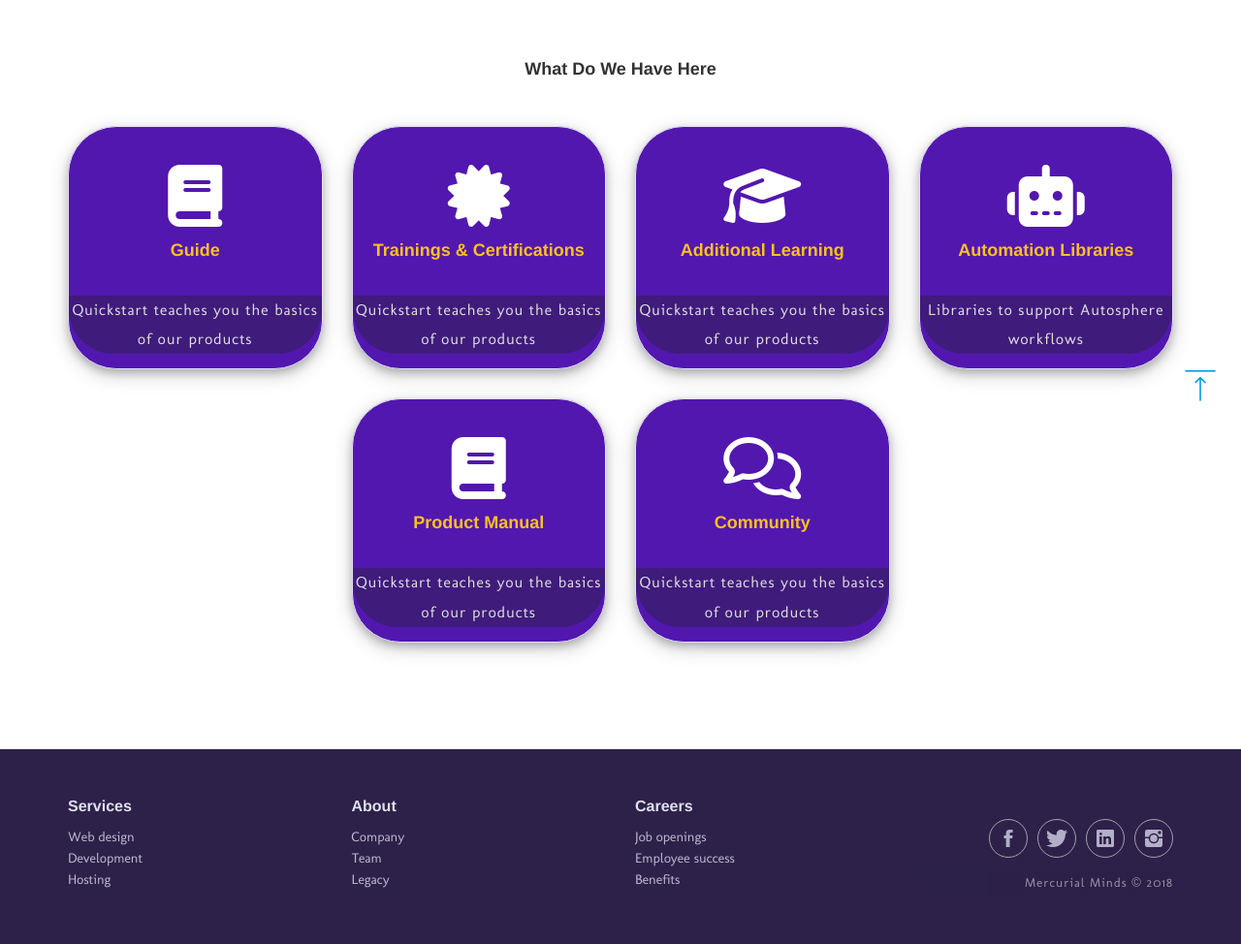
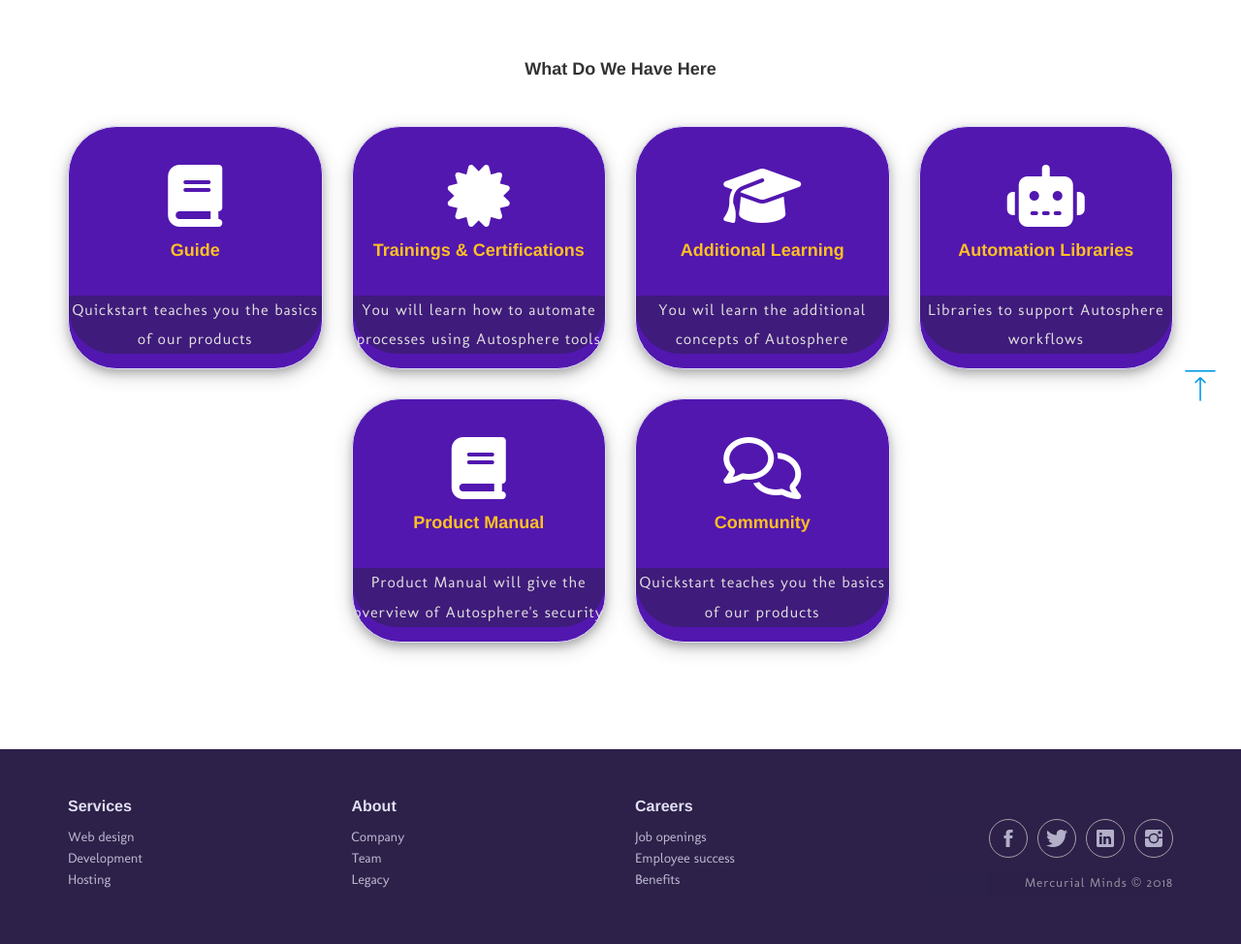
Before and after one commit to jawadbiag8/docdemo, a PHP site: page /docdemo/views/index.php in a window 1280 px wide. Shown: the part 360-1334 px from the top of the page at 97% size. Run offline with PHP 8.4, Linux system fonts and the light colour scheme; some libraries are stand-ins or nearby versions.

Commit message:
Updated description in main menu

```diff
--- a/views/index.php
+++ b/views/index.php
@@ -104,7 +104,7 @@
                                     <i class='fas tile-icon  fa-certificate'></i>
                                     <h4>Trainings & Certifications</h4>
                                     <p>
-                                        Quickstart teaches you the basics of our products
+                                     You will learn how to automate processes using Autosphere tools
                                     </p>
                                 </div>
                             </a>
@@ -116,7 +116,7 @@
                                     <i class='fas tile-icon  fa-graduation-cap'></i>
                                     <h4>Additional Learning</h4>
                                     <p>
-                                        Quickstart teaches you the basics of our products
+                                        You wil learn the additional concepts of Autosphere
                                     </p>
                                 </div>
                             </a>
@@ -142,7 +142,7 @@
                                     <i class='fas tile-icon  fa-book'></i>
                                     <h4>Product Manual</h4>
                                     <p>
-                                        Quickstart teaches you the basics of our products
+                                    Product Manual will give the overview of Autosphere's security
                                     </p>
                                 </div>
                             </a>
```
